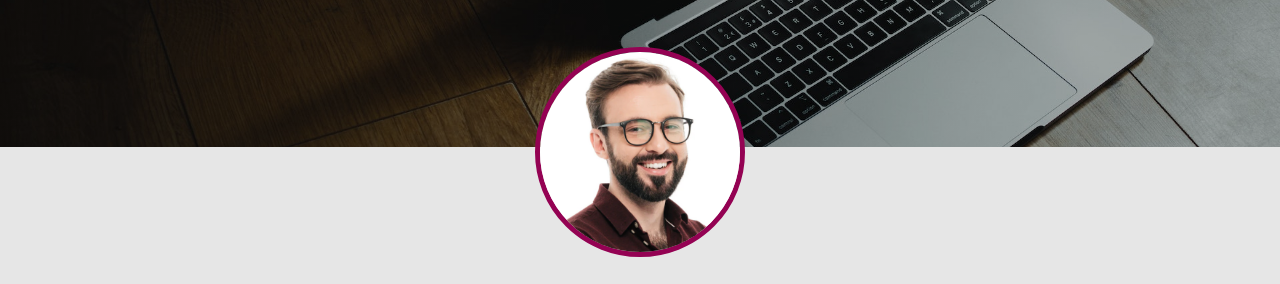
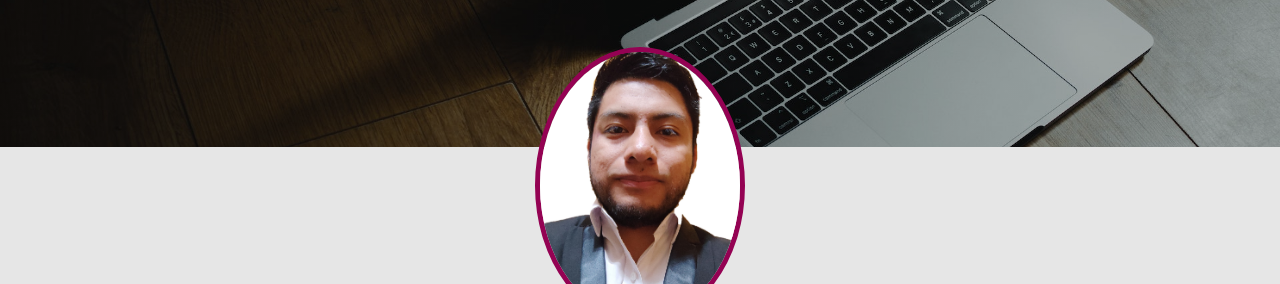
Before and after one commit to estuardolofish/PY1_CV, a plain HTML site: page index.html in a window 1280 px wide. Shown: the part 274-558 px from the top of the page. Drawn offline with Linux system fonts and the light colour scheme.

Commit message:
agregando imagen

```diff
--- a/index.html
+++ b/index.html
@@ -40,7 +40,7 @@
                 </div>
             </div>
             <div class="foto">
-                <img src="img/foto.png" alt="">
+                <img src="img/imagen1.jpg" alt="">
             </div>
         </div>
     </section>
```
Also changed, not shown: img/Imagen1.jpg (added).
